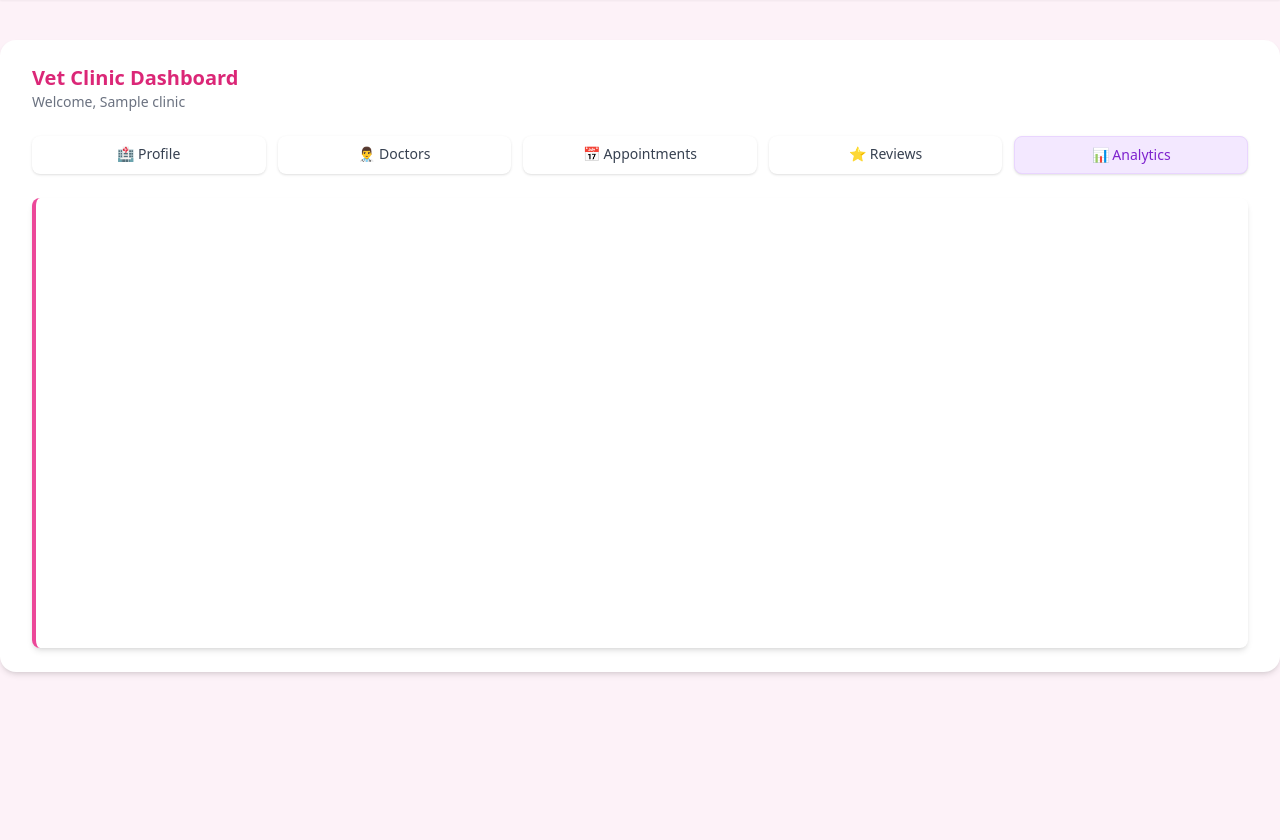
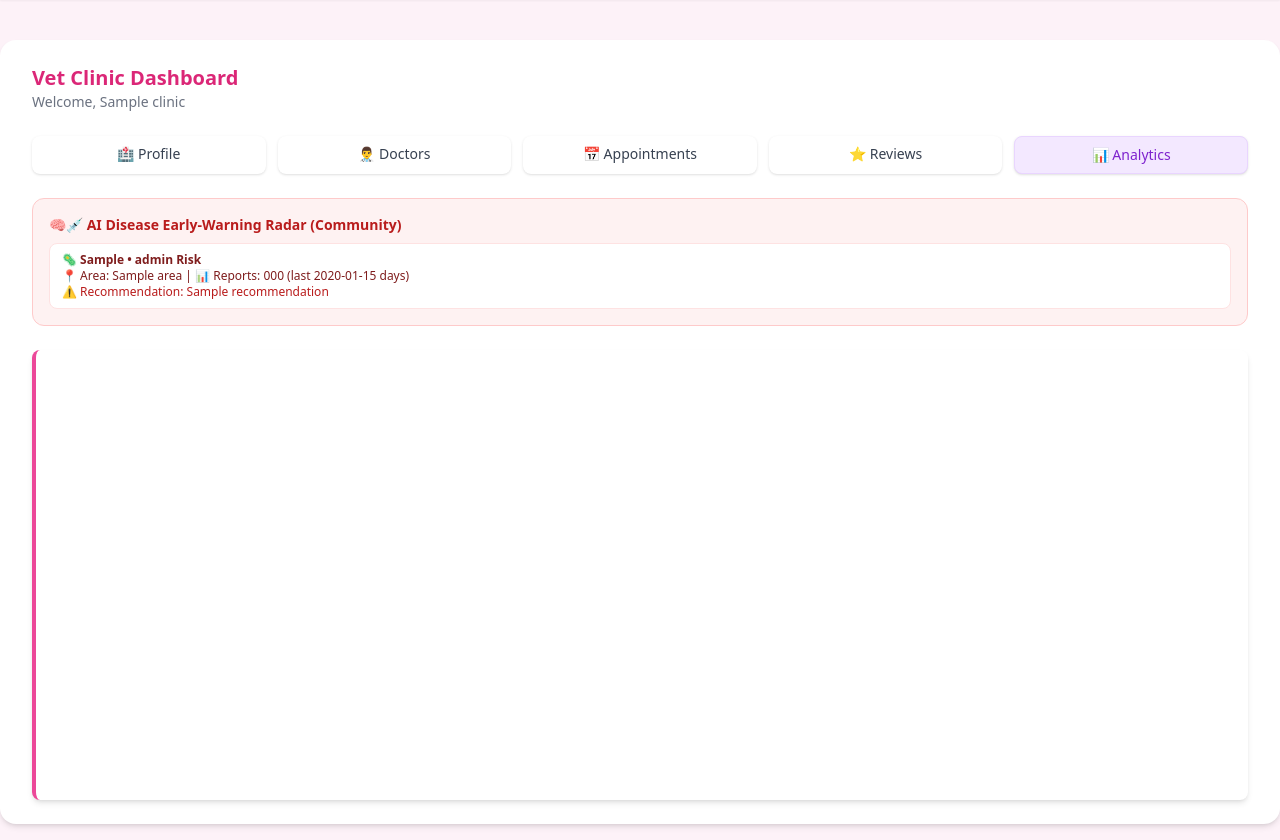
Before and after one commit to sritipeach1/pet-care-vet-connect, a Flask app: template templates/clinic_dashboard.html in a window 1280 px wide. Shown: the part 52-892 px from the top of the page. Run offline with Flask 3, Linux system fonts and the light colour scheme; the template is opened without the code that fills it: most values are stand-ins (such as "Sample title", 1, 10 or a date in 2020); some libraries are stand-ins or nearby versions.

Commit message:
Added risk detection feature

```diff
--- a/app.py
+++ b/app.py
@@ -10,6 +10,7 @@ import stripe
 from datetime import datetime, timedelta
 from dotenv import load_dotenv
 import google.generativeai as genai
+from apscheduler.schedulers.background import BackgroundScheduler
 
 app = Flask(__name__)
 #STRIPE CONFIGURATION
@@ -274,6 +275,249 @@ def get_db():
     conn = sqlite3.connect(app.config["DATABASE"])
     conn.row_factory = sqlite3.Row
     return conn
+
+
+def ensure_runtime_schema():
+    """Add columns needed by newer features without breaking existing DBs."""
+    conn = get_db()
+    cur = conn.cursor()
+
+    def add_column_if_missing(table, column_def):
+        col_name = column_def.split()[0]
+        cols = cur.execute(f"PRAGMA table_info({table})").fetchall()
+        existing = {c["name"] if isinstance(c, sqlite3.Row) else c[1] for c in cols}
+        if col_name not in existing:
+            cur.execute(f"ALTER TABLE {table} ADD COLUMN {column_def}")
+
+    # Existing app features
+    add_column_if_missing("appointments", "rating INTEGER")
+    add_column_if_missing("appointments", "doctor_review TEXT")
+    add_column_if_missing("appointments", "clinic_review TEXT")
+    add_column_if_missing("appointments", "reviewed_at TEXT")
+
+    # Outbreak radar inputs
+    add_column_if_missing("appointments", "appointment_reason TEXT")
+    add_column_if_missing("appointments", "symptom_notes TEXT")
+
+    conn.commit()
+    conn.close()
+
+
+def detect_outbreak_clusters(reports, threshold=8):
+    """
+    Detect possible community-level pet disease outbreaks.
+
+    Args:
+        reports: List of dicts with keys:
+            - symptoms: str (symptom description)
+            - reason: str (appointment reason)
+            - area: str (location/neighborhood)
+            - timestamp: str (appointment datetime)
+        threshold: int (minimum reports per cluster to trigger alert, default 8)
+
+    Returns:
+        List of outbreak alert dicts with:
+            - disease_guess: str
+            - area: str
+            - number_of_reports: int
+            - timeframe_days: int
+            - risk_level: str (Low/Medium/High)
+            - recommendation: str
+    """
+    disease_patterns = {
+        "Possible Parvo Cluster": {
+            "keywords": ["parvo", "parvovirus", "bloody stool", "blood in stool"],
+            "recommendation": "Avoid dog parks temporarily and isolate symptomatic dogs. Seek prompt veterinary care.",
+        },
+        "Possible Tick-Borne Cluster": {
+            "keywords": ["tick", "ticks", "fever", "anemia", "pale gum", "weakness"],
+            "recommendation": "Use tick prevention immediately and avoid bushy/tick-heavy areas for now.",
+        },
+        "Possible Respiratory Cluster": {
+            "keywords": ["cough", "sneez", "nasal", "breathing", "respiratory", "flu", "cold"],
+            "recommendation": "Limit group pet interactions and monitor breathing symptoms closely.",
+        },
+        "Possible GI Infection Cluster": {
+            "keywords": ["diarrhea", "vomit", "vomiting", "appetite", "eating", "food", "nausea", "gi"],
+            "recommendation": "Monitor hydration and seek veterinary care. Practice food safety protocols.",
+        },
+    }
+
+    clusters = {}  # Key: (area, disease_name)
+
+    for report in reports:
+        area = (report.get("area") or "Unknown Area").strip()
+        combined_text = f"{report.get('symptoms', '')} {report.get('reason', '')}".lower()
+
+        if not combined_text.strip():
+            continue
+
+        for disease_name, pattern_info in disease_patterns.items():
+            if any(keyword in combined_text for keyword in pattern_info["keywords"]):
+                key = (area, disease_name)
+                if key not in clusters:
+                    clusters[key] = {
+                        "disease_guess": disease_name,
+                        "area": area,
+                        "number_of_reports": 0,
+                        "recommendation": pattern_info["recommendation"],
+                        "timestamps": []
+                    }
+                clusters[key]["number_of_reports"] += 1
+                clusters[key]["timestamps"].append(report.get("timestamp"))
+
+    # Filter clusters below threshold
+    alerts = []
+    for (area, disease_name), data in clusters.items():
+        if data["number_of_reports"] >= threshold:
+            # Calculate timeframe
+            if data["timestamps"]:
+                from datetime import datetime
+                timestamps = [datetime.fromisoformat(ts.replace('Z', '+00:00')) if isinstance(ts, str) else ts
+                              for ts in data["timestamps"]]
+                min_time = min(timestamps)
+                max_time = max(timestamps)
+                timeframe = (max_time - min_time).days + 1
+            else:
+                timeframe = 1
+
+            # Risk level based on report count
+            if data["number_of_reports"] >= 15:
+                risk = "High"
+            elif data["number_of_reports"] >= 10:
+                risk = "Medium"
+            else:
+                risk = "Low"
+
+            alert = {
+                "disease_guess": disease_name,
+                "area": area,
+                "number_of_reports": data["number_of_reports"],
+                "timeframe_days": timeframe,
+                "risk_level": risk,
+                "recommendation": data["recommendation"]
+            }
+            alerts.append(alert)
+
+    # Sort by number of reports (descending)
+    alerts.sort(key=lambda x: x["number_of_reports"], reverse=True)
+    return alerts
+
+
+def compute_pet_outbreak_alerts(conn, days_window=14, area_filter=None):
+    """
+    Wrapper function that fetches reports from DB and calls detect_outbreak_clusters.
+    Uses the standard threshold of 8 reports.
+    """
+    rows = conn.execute(
+        """
+        SELECT
+            a.appointment_date,
+            COALESCE(a.symptom_notes, '') AS symptom_notes,
+            COALESCE(a.appointment_reason, '') AS appointment_reason,
+            COALESCE(o.location, '') AS owner_area,
+            COALESCE(p.animal_type, 'Pet') AS animal_type
+        FROM appointments a
+        JOIN pets p   ON a.pet_id = p.id
+        JOIN owners o ON p.owner_id = o.id
+        WHERE datetime(a.appointment_date) >= datetime('now', ?)
+          AND LOWER(COALESCE(a.status, '')) NOT IN ('cancelled', 'canceled', 'owner_cancelled', 'clinic_cancelled')
+        """,
+        (f"-{int(days_window)} days",),
+    ).fetchall()
+
+    # Convert to report format for detect_outbreak_clusters
+    reports = []
+    for r in rows:
+        area = (r["owner_area"] or "Unknown Area").strip()
+        if area_filter and area.lower() != area_filter.strip().lower():
+            continue
+
+        reports.append({
+            "symptoms": r["symptom_notes"] or "",
+            "reason": r["appointment_reason"] or "",
+            "area": area,
+            "timestamp": r["appointment_date"]
+        })
+
+    # Use threshold of 8 as per specification
+    alerts = detect_outbreak_clusters(reports, threshold=8)
+
+    # Add window info for backward compatibility
+    for alert in alerts:
+        alert["window_days"] = days_window
+        alert["signal"] = alert["disease_guess"]
+
+    return alerts
+
+
+def save_outbreak_alerts_to_db():
+    """Daily job: Detect clusters, save to outbreak_alerts table, clean old alerts."""
+    try:
+        conn = get_db()
+        conn.row_factory = sqlite3.Row
+
+        # Get all recent appointments (last 14 days)
+        rows = conn.execute(
+            """
+            SELECT
+                a.appointment_date,
+                COALESCE(a.symptom_notes, '') AS symptom_notes,
+                COALESCE(a.appointment_reason, '') AS appointment_reason,
+                COALESCE(o.location, '') AS owner_area,
+                COALESCE(p.animal_type, 'Pet') AS animal_type
+            FROM appointments a
+            JOIN pets p   ON a.pet_id = p.id
+            JOIN owners o ON p.owner_id = o.id
+            WHERE datetime(a.appointment_date) >= datetime('now', '-14 days')
+              AND LOWER(COALESCE(a.status, '')) NOT IN ('cancelled', 'canceled', 'owner_cancelled', 'clinic_cancelled')
+            """
+        ).fetchall()
+
+        # Convert to reports format
+        reports = []
+        for r in rows:
+            area = (r["owner_area"] or "Unknown Area").strip()
+            reports.append({
+                "symptoms": r["symptom_notes"] or "",
+                "reason": r["appointment_reason"] or "",
+                "area": area,
+                "timestamp": r["appointment_date"]
+            })
+
+        # Detect clusters
+        alerts = detect_outbreak_clusters(reports, threshold=8)
+
+        # Update outbreak_alerts table
+        for alert in alerts:
+            conn.execute(
+                """
+                INSERT OR REPLACE INTO outbreak_alerts
+                (disease_guess, area, number_of_reports, timeframe_days, risk_level, recommendation, detected_at, status)
+                VALUES (?, ?, ?, ?, ?, ?, CURRENT_TIMESTAMP, 'active')
+                """,
+                (
+                    alert["disease_guess"],
+                    alert["area"],
+                    alert["number_of_reports"],
+                    alert["timeframe_days"],
+                    alert["risk_level"],
+                    alert["recommendation"]
+                )
+            )
+
+        # Remove old alerts (> 14 days old)
+        conn.execute(
+            "DELETE FROM outbreak_alerts WHERE datetime(detected_at) < datetime('now', '-14 days')"
+        )
+
+        conn.commit()
+        conn.close()
+
+        print(f"[Outbreak Alert Job] Ran at {datetime.now()}. Found {len(alerts)} active clusters.")
+
+    except Exception as e:
+        print(f"[Outbreak Alert Job] Error: {e}")
 
 
 def init_db():
@@ -502,6 +746,9 @@ def get_appointment_context(appt_id):
 if not os.path.exists(app.config["DATABASE"]):
     init_db()
 
+# keep schema forward-compatible for existing databases
+ensure_runtime_schema()
+
 from datetime import datetime
 
 def auto_update_past_appointments(conn):
@@ -724,6 +971,12 @@ def admin_dashboard():
     rejected = conn.execute('SELECT * FROM users WHERE role=? AND is_verified=?',
                             ('clinic', 2)).fetchall()
 
+    # Fetch active outbreak alerts from database
+    outbreak_alerts = conn.execute(
+        "SELECT disease_guess, area, number_of_reports, timeframe_days, risk_level, recommendation "
+        "FROM outbreak_alerts WHERE status='active' ORDER BY number_of_reports DESC"
+    ).fetchall()
+
     conn.close()
 
     # 3. Render template with ALL lists
@@ -731,7 +984,28 @@ def admin_dashboard():
                            pending=pending,
                            approved=approved,
                            rejected=rejected,
+                           outbreak_alerts=outbreak_alerts,
                            wide_mode=True)
+
+
+@app.route('/api/outbreak-radar')
+def outbreak_radar_api():
+    if 'user_id' not in session or session.get('role') not in ('admin', 'clinic'):
+        return jsonify({"error": "Unauthorized"}), 403
+
+    days = request.args.get('days', default=14, type=int) or 14
+    days = max(7, min(days, 30))
+
+    conn = get_db()
+    area_filter = None
+    if session.get('role') == 'clinic':
+        clinic = get_or_create_clinic_for_current_user()
+        area_filter = (clinic['location'] or '').strip() if clinic else None
+
+    alerts = compute_pet_outbreak_alerts(conn, days_window=days, area_filter=area_filter)
+    conn.close()
+
+    return jsonify({"days": days, "alerts": alerts})
 
 
 @app.route('/approve_clinic/<int:user_id>')
@@ -781,10 +1055,27 @@ def owner_dashboard():
     pets = cur.execute(
         "SELECT * FROM pets WHERE owner_id = ?", (owner["id"],)
     ).fetchall()
+
+    # Fetch outbreak alerts for owner's area
+    owner_area = ""
+    if owner:
+        try:
+            owner_area = (owner["location"] or "").strip()
+        except (KeyError, TypeError):
+            owner_area = ""
+
+    outbreak_alerts = []
+    if owner_area:
+        outbreak_alerts = cur.execute(
+            "SELECT disease_guess, area, number_of_reports, timeframe_days, risk_level, recommendation "
+            "FROM outbreak_alerts WHERE status='active' AND area=? ORDER BY number_of_reports DESC",
+            (owner_area,)
+        ).fetchall()
+
     conn.close()
 
     tab = request.args.get("tab", "owner")
-    return render_template("owner_dashboard.html", owner=owner, pets=pets, tab=tab)
+    return render_template("owner_dashboard.html", owner=owner, pets=pets, tab=tab, outbreak_alerts=outbreak_alerts)
 
 
 @app.route("/owner/pets/add", methods=["GET", "POST"])
@@ -1172,6 +1463,8 @@ def clinic_dashboard():
                 p.gender             AS pet_gender,
                 p.vaccination_status AS vaccination_status,
                 p.vaccination_status AS pet_vaccination_status,
+                COALESCE(a.appointment_reason, '') AS appointment_reason,
+                COALESCE(a.symptom_notes, '') AS symptom_notes,
                 o.name               AS owner_name,
                 d.name               AS doctor_name
             FROM appointments a
@@ -1207,6 +1500,18 @@ def clinic_dashboard():
             ORDER BY a.reviewed_at DESC
         """, (clinic["id"],)).fetchall()
 
+    local_area = (clinic["location"] or "").strip() if clinic else ""
+
+    # Fetch alerts for this clinic's area from database
+    if local_area:
+        outbreak_alerts = cur.execute(
+            "SELECT disease_guess, area, number_of_reports, timeframe_days, risk_level, recommendation "
+            "FROM outbreak_alerts WHERE status='active' AND area=? ORDER BY number_of_reports DESC",
+            (local_area,)
+        ).fetchall()
+    else:
+        outbreak_alerts = []
+
     conn.close()
 
     return render_template(
@@ -1215,7 +1520,8 @@ def clinic_dashboard():
         doctors=doctors,
         tab=tab,
         appointments_requests=appointments_requests,
-        reviews=reviews
+        reviews=reviews,
+        outbreak_alerts=outbreak_alerts
     )
 
 @app.route("/clinic/doctor/<int:doctor_id>/appointments")
@@ -2375,6 +2681,12 @@ def book_appointment(clinic_id, doctor_id):
     pet_id = request.form.get("pet_id")
     date = request.form.get("date")
     time_str = request.form.get("time")
+    appointment_reason = (request.form.get("appointment_reason") or "").strip()
+    symptom_notes = (request.form.get("symptom_notes") or "").strip()
+
+    # keep payload small
+    appointment_reason = appointment_reason[:300]
+    symptom_notes = symptom_notes[:700]
 
     if not pet_id or not date or not time_str:
         flash("Please select pet, date, and time.", "warning")
@@ -2432,9 +2744,12 @@ def book_appointment(clinic_id, doctor_id):
 
     # Insert appointment
     cur.execute("""
-        INSERT INTO appointments (pet_id, doctor_id, appointment_date, status)
-        VALUES (?, ?, ?, 'pending')
-    """, (pet_id, doctor_id, appointment_dt))
+        INSERT INTO appointments (
+            pet_id, doctor_id, appointment_date, status,
+            appointment_reason, symptom_notes
+        )
+        VALUES (?, ?, ?, 'pending', ?, ?)
+    """, (pet_id, doctor_id, appointment_dt, appointment_reason, symptom_notes))
     appt_id = cur.lastrowid
     #Feature 12 (Rayan)
     # Award points ONLY if premium (check is_premium = 1)
@@ -2974,5 +3289,14 @@ def payment_cancel():
     flash("Payment was cancelled.", "warning")
     return redirect(url_for('pricing'))
 
+
+# Initialize Background Scheduler for outbreak alert detection
+scheduler = BackgroundScheduler()
+scheduler.add_job(save_outbreak_alerts_to_db, 'cron', hour=0, minute=0, id='outbreak_alert_job')
+
 if __name__ == "__main__":
-    app.run(debug=True)
+    scheduler.start()
+    try:
+        app.run(debug=True)
+    except KeyboardInterrupt:
+        scheduler.shutdown()
--- /dev/null
+++ b/requirements.txt
@@ -0,0 +1,6 @@
+Flask==2.3.3
+Werkzeug==2.3.7
+python-dotenv==1.0.0
+google-generativeai==0.3.0
+stripe==5.15.0
+APScheduler==3.10.4
--- a/templates/clinic_dashboard.html
+++ b/templates/clinic_dashboard.html
@@ -38,6 +38,21 @@
     📊 Analytics
   </a>
 </div>
+
+{% if outbreak_alerts %}
+<div class="mb-6 bg-red-50 border border-red-200 rounded-xl p-4">
+  <h3 class="text-sm font-semibold text-red-700 mb-2">🧠💉 AI Disease Early-Warning Radar (Community)</h3>
+  <div class="space-y-2">
+    {% for al in outbreak_alerts[:3] %}
+      <div class="text-xs text-red-900 bg-white border border-red-100 rounded-lg px-3 py-2">
+        <div class="font-semibold">🦠 {{ al['disease_guess'] }} • {{ al['risk_level'] }} Risk</div>
+        <div>📍 Area: {{ al['area'] }} | 📊 Reports: {{ al['number_of_reports'] }} (last {{ al['timeframe_days'] }} days)</div>
+        <div class="text-red-700">⚠ Recommendation: {{ al['recommendation'] }}</div>
+      </div>
+    {% endfor %}
+  </div>
+</div>
+{% endif %}
 
 <div class="bg-white shadow-md rounded-lg p-6 border-l-4 border-pink-500 min-h-[450px]">
 
@@ -205,6 +220,17 @@
                 <p class="text-xs text-gray-500 mt-0.5">
                   {{ a['appointment_date'] }}
                 </p>
+
+                {% if a['appointment_reason'] %}
+                  <p class="text-xs text-gray-700 mt-1">
+                    <span class="font-medium">Reason:</span> {{ a['appointment_reason'] }}
+                  </p>
+                {% endif %}
+                {% if a['symptom_notes'] %}
+                  <p class="text-xs text-gray-700 mt-1">
+                    <span class="font-medium">Symptoms:</span> {{ a['symptom_notes'] }}
+                  </p>
+                {% endif %}
 
                 {% if s == 'reschedule_pending' %}
                   <p class="text-[11px] text-orange-600 mt-1">
```
Also changed, not shown: templates/admin_dashboard.html (+19 -0 lines), templates/owner_clinic_detail.html (+14 -0 lines), templates/owner_dashboard.html (+20 -0 lines), instance/petcare.db (deleted), 1 other file.
